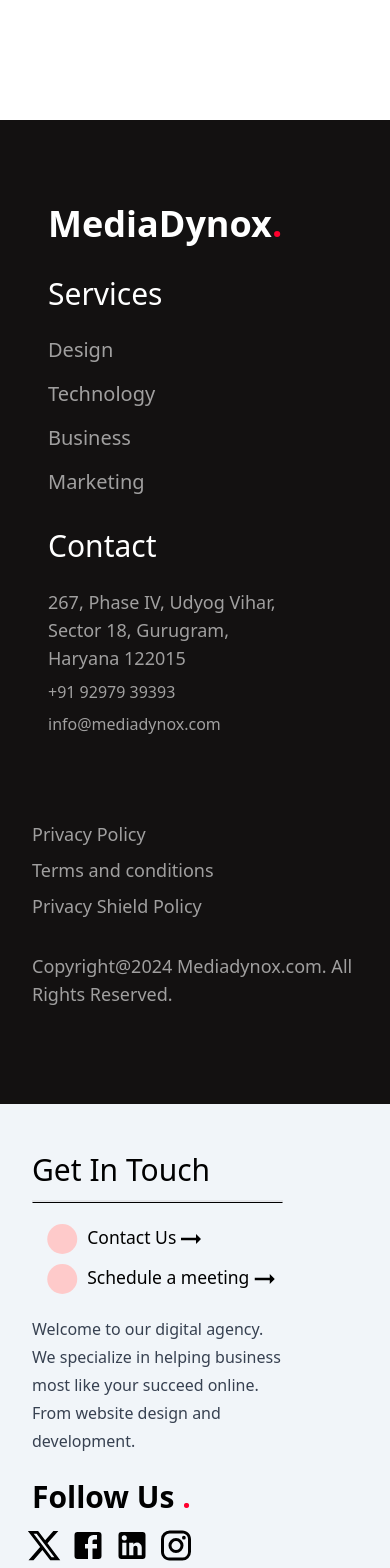
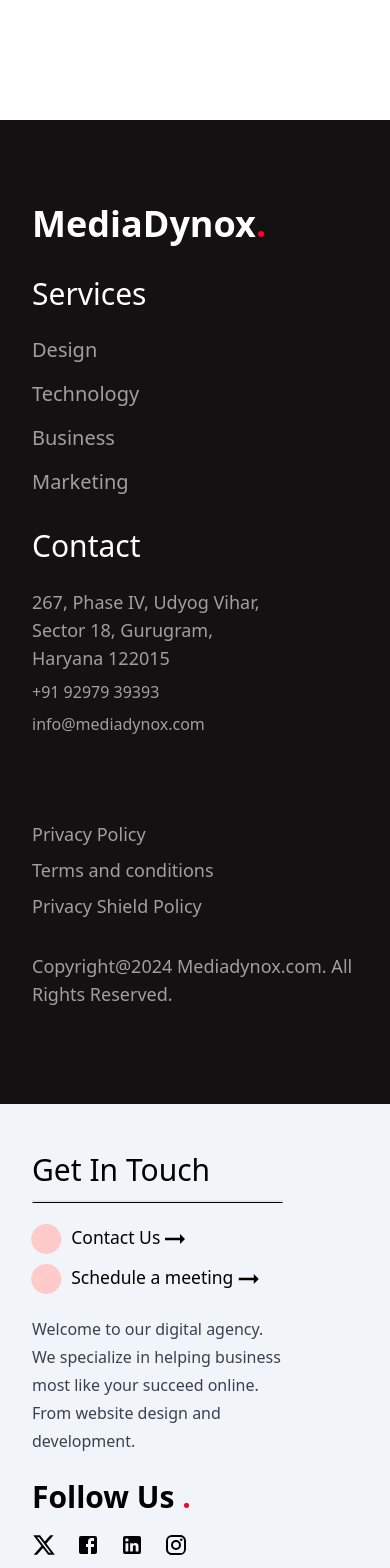
Before and after one commit to rkcoola792/media-dynox-revamped, a React (Vite) app: page /marketing in a window 390 px wide. Shown: the part 8720-10288 px from the top of the page. Built offline with nearby package versions, Linux system fonts and the light colour scheme; the HTML template or start-up script is replaced by a standard one.

Commit message:
footer improved

```diff
--- a/src/components/Footer/Footer.jsx
+++ b/src/components/Footer/Footer.jsx
@@ -21,7 +21,7 @@
     >
       <div className="left bg-[#131111] md:w-[70%] pb-24 mt-2">
         <motion.div
-          className="top sm:flex lg:gap-[60px] gap-8  justify-center sm:pt-24  py-1 lg:px-24 px-12"
+          className="top sm:flex lg:gap-[60px] gap-8  justify-center sm:pt-24  py-1 lg:px-24 sm:px-12 px-8"
           initial={{ opacity: 0, y: 75 }}
           whileInView={{ opacity: 1, y: 0 }}
           transition={{ duration: 0.5, delay: 0.1 }}
@@ -129,7 +129,7 @@
           <div className="hr border border-b-black mt-1  w-[70%]">
             <hr />
           </div>
-          <div className="ctas lg:flex flex-wrap sm:-translate-x-3">
+          <div className="ctas lg:flex flex-wrap sm:-translate-x-3 -translate-x-4">
             <div className="md:scale-90 scale-125 px-12 sm:px-20 md:px-0 mt-0 p">
               <Explore text="Contact Us" size="sm"></Explore>
             </div>
@@ -159,16 +159,16 @@
             Follow Us <span className="text-mainred">.</span>
           </h1>
           <div className="social-icons flex sm:gap-2 -translate-x-1 mt-4 ml-1  gap-5">
-            <div className="hover:text-mainred transition duration-450 ease-out hover:ease-in cursor-pointer sm:scale-75 scale-150">
+            <div className="hover:text-mainred transition duration-450 ease-out hover:ease-in cursor-pointer sm:scale-75 scale-120">
               <XIcon></XIcon>
             </div>
-            <div className="hover:text-mainred transition duration-450 ease-out hover:ease-in cursor-pointer sm:scale-90 scale-150">
+            <div className="hover:text-mainred transition duration-450 ease-out hover:ease-in cursor-pointer sm:scale-90 scale-120">
               <FacebookIcon></FacebookIcon>
             </div>
-            <div className="hover:text-mainred transition duration-450 ease-out hover:ease-in cursor-pointer sm:scale-90 scale-150">
+            <div className="hover:text-mainred transition duration-450 ease-out hover:ease-in cursor-pointer sm:scale-90 scale-120">
               <LinkedInIcon></LinkedInIcon>
             </div>
-            <div className="hover:text-mainred transition duration-450 ease-out hover:ease-in cursor-pointer sm:scale-90 scale-150">
+            <div className="hover:text-mainred transition duration-450 ease-out hover:ease-in cursor-pointer sm:scale-90 scale-120">
               <InstagramIcon></InstagramIcon>
             </div>
           </div>
--- a/src/components/Homepage/Section1.jsx
+++ b/src/components/Homepage/Section1.jsx
@@ -58,7 +58,7 @@
             <img
               src="/public/Hero/hero3.jpg"
               alt=""
-              className="lg:h-[220px] lg:w-[220px] sm:h-[150px] sm:w-[150px] w-[150px] h-[150px] rounded rounded-lg shadow-lg object-cover"
+              className="lg:h-[220px] lg:w-[220px] sm:h-[150px] sm:w-[150px] w-[150px] h-[150px] rounded-lg shadow-lg object-cover"
             ></img>
           </div>
         </div>
```
